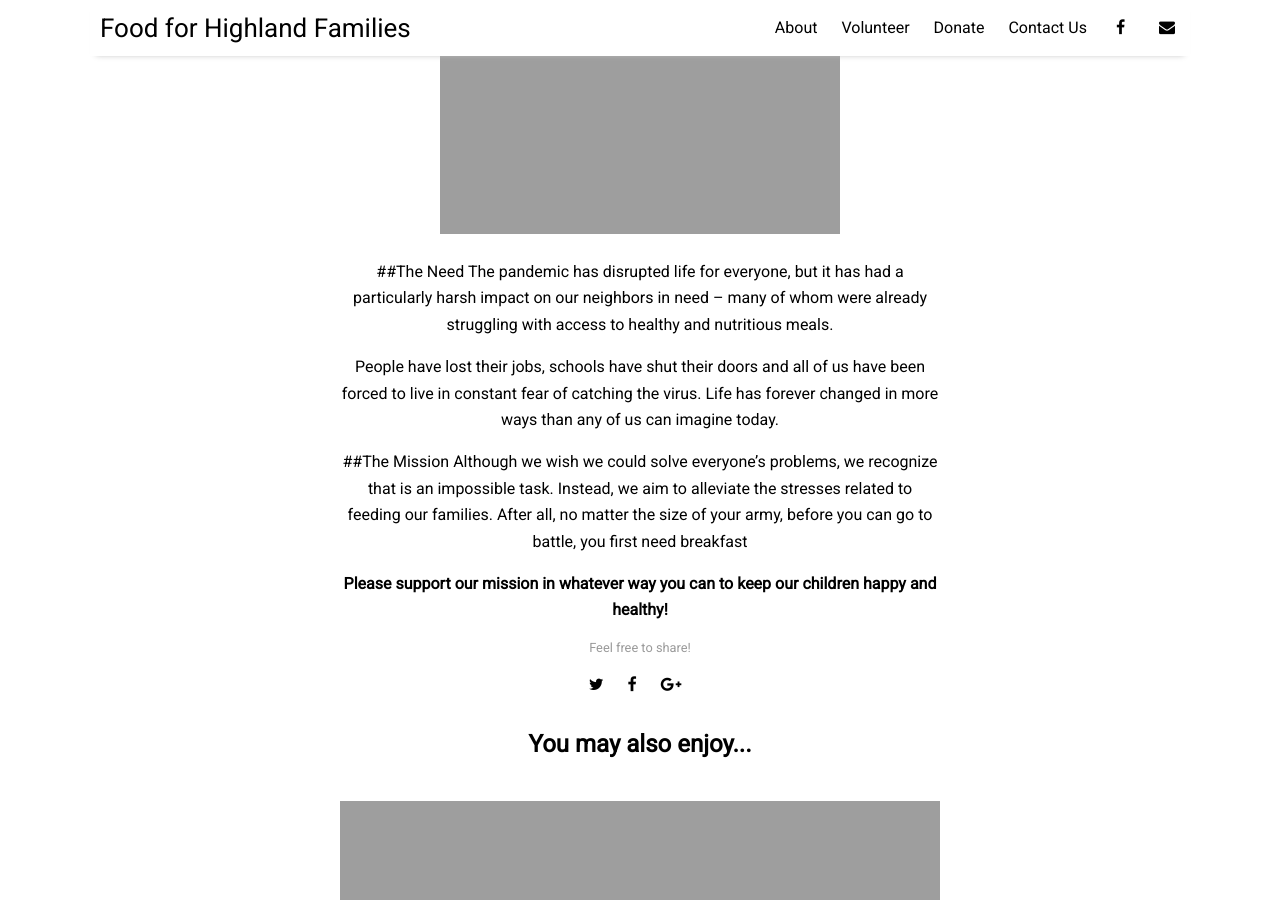
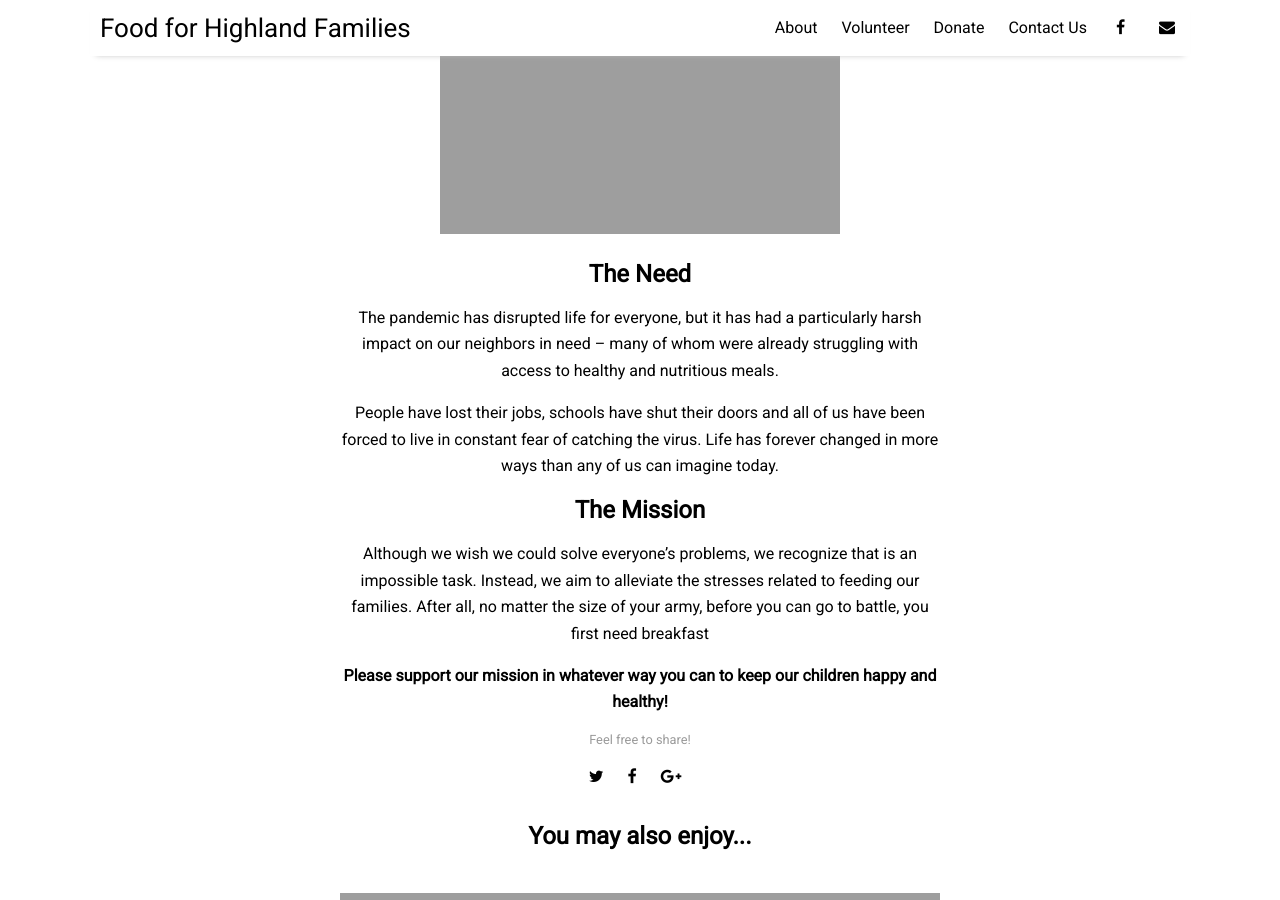
Before and after one commit to Vbrewski/fhf-v5, a Jekyll site: the page built from _posts/2017-01-01-welcome-to-millennial.md, in a window 1280 px wide and 900 px high, scrolled down 228 px. Built offline with Jekyll 4.4.1, drawn with Linux system fonts in a browser that asks for light colours; nearby versions of some CDN libraries.

Commit message:
About Fomrmatting

```diff
--- a/_posts/2017-01-01-welcome-to-millennial.md
+++ b/_posts/2017-01-01-welcome-to-millennial.md
@@ -7,7 +7,7 @@ tags: [documentation,sample]
 image: Highland.jpg
 ---
 
-##The Need
+<h2>The Need</h2>
 The pandemic has disrupted life for everyone, but it has had a particularly harsh impact on our
 neighbors in need – many of whom were already struggling with access to healthy and nutritious
 meals.
@@ -17,7 +17,7 @@ People have lost their jobs, schools have shut their doors and all of us have be
 constant fear of catching the virus. Life has forever changed in more ways than any of us can imagine
 today.
 
-##The Mission
+<h2>The Mission</h2>
 Although we wish we could solve everyone's problems, we recognize that is an impossible task. Instead, we
 aim to alleviate the stresses related to feeding our families. After all, no matter the size of your army,
 before you can go to battle, you first need breakfast
```
